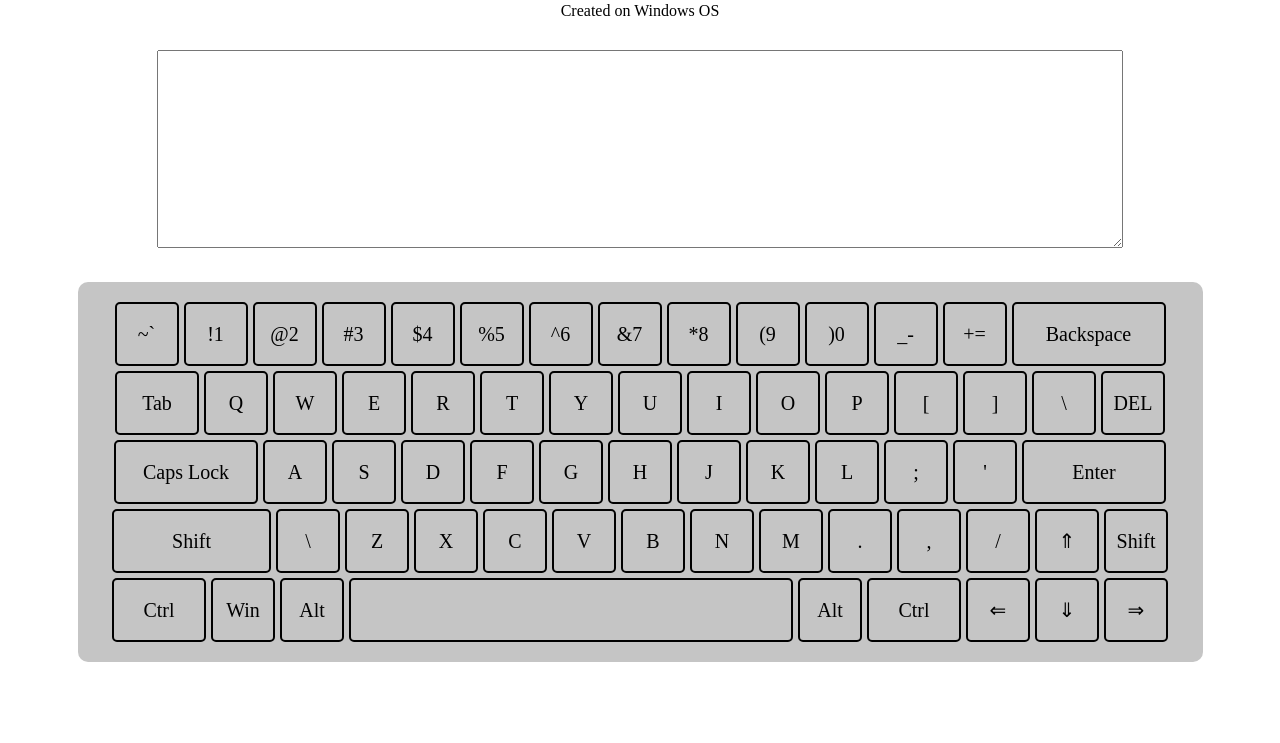
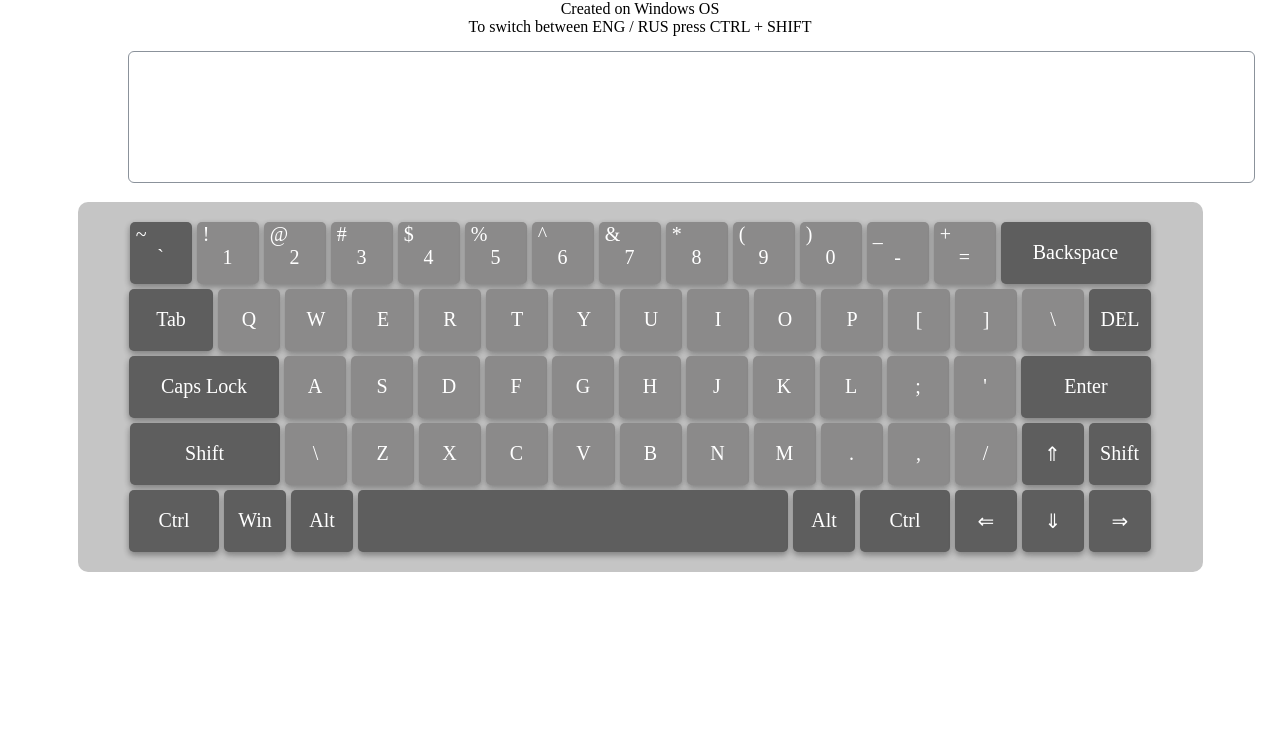
Before and after one commit to yuliaMasliak/virtual-keyboard, a website with bundled scripts: page index.html in a window 1280 px wide. Shown: the part 57-800 px from the top of the page. Built offline with nearby package versions, Linux system fonts and the light colour scheme.

Commit message:
feat: add switching lang

```diff
--- a/index.html
+++ b/index.html
@@ -11,4 +11,5 @@
   <script type="module" src="./src/index.js"></script>
   <script type="module" src="./src/pageElements.js"></script>
   <script type="module" src="./src/environments.js"></script>
+  <script type="module" src="./src/events.js"></script>
 </html>
--- a/package.json
+++ b/package.json
@@ -1,5 +1,6 @@
 {
   "devDependencies": {
+    "@babel/plugin-syntax-dynamic-import": "^7.8.3",
     "eslint": "^8.2.0",
     "eslint-config-airbnb": "^19.0.4",
     "eslint-config-prettier": "^8.8.0",
@@ -9,5 +10,8 @@
     "eslint-plugin-react": "^7.28.0",
     "eslint-plugin-react-hooks": "^4.3.0",
     "prettier": "^2.8.8"
+  },
+  "dependencies": {
+    "@babel/eslint-parser": "^7.5.4"
   }
 }
--- a/src/environments.js
+++ b/src/environments.js
@@ -65,4 +65,70 @@ export const KEYS_ENG = [
   '&#8659;',
   '&#8658;',
 ];
-export const KEYS_UKR = [['~`'], ['@2'], ['#3'], 'Й', 'Ц', 'У'];
+export const KEYS_RUS = [
+  ['~`'],
+  ['!1'],
+  ['@2'],
+  ['#3'],
+  ['$4'],
+  ['%5'],
+  ['^6'],
+  ['&7'],
+  ['*8'],
+  ['(9'],
+  [')0'],
+  ['_-'],
+  ['+='],
+  'Backspace',
+  'Tab',
+  'Й',
+  'Ц',
+  'У',
+  'К',
+  'Е',
+  'Н',
+  'Г',
+  'Ш',
+  'Щ',
+  'З',
+  'Х',
+  'Ъ',
+  '&#x5c;',
+  'DEL',
+  'Caps Lock',
+  'Ф',
+  'Ы',
+  'В',
+  'А',
+  'П',
+  'Р',
+  'О',
+  'Л',
+  'Д',
+  'Ж',
+  'Э',
+  'Enter',
+  'Shift',
+  '&#x5c;',
+  'Я',
+  'Ч',
+  'С',
+  'М',
+  'И',
+  'Т',
+  'Ь',
+  'Б',
+  'Ю',
+  '/',
+  '&#8657;',
+  'Shift',
+  'Ctrl',
+  'Win',
+  'Alt',
+  '',
+  'Alt',
+  'Ctrl',
+  '&#8656;',
+  '&#8659;',
+  '&#8658;',
+];
--- /dev/null
+++ b/src/events.js
@@ -0,0 +1,23 @@
+export function keyboardEvents() {
+  const ALL_KEYS = document.querySelectorAll('.keyboard__item');
+  const SCREEN = document.querySelector('textarea');
+
+  document.addEventListener('keydown', (event) => {
+    const KEY_NAME = event.key;
+    ALL_KEYS.forEach((el) => {
+      if (el.innerHTML.toLocaleLowerCase() === KEY_NAME) {
+        el.classList.add('active');
+        SCREEN.innerHTML += event.key;
+      }
+      if (el.innerHTML === 'Backspace' && event.key === 'Backspace') {
+        el.classList.add('active');
+        SCREEN.innerHTML = SCREEN.innerHTML.slice(0, SCREEN.innerHTML.length - 1);
+      }
+    });
+  });
+  document.addEventListener('keyup', () => {
+    ALL_KEYS.forEach((el) => {
+      el.classList.remove('active');
+    });
+  });
+}
--- a/src/index.js
+++ b/src/index.js
@@ -1,5 +1,6 @@
-import { ADD_APP_HEADING, ADD_KEYBOARD_ENG } from './pageElements.js';
+import { ADD_APP_HEADING, ADD_KEYBOARD } from './pageElements.js';
+import { keyboardEvents } from './events.js';
 
-const FRAGMENT = new DocumentFragment();
-FRAGMENT.append(ADD_APP_HEADING(), ADD_KEYBOARD_ENG());
-document.body.append(FRAGMENT);
+document.body.append(ADD_APP_HEADING());
+ADD_KEYBOARD();
+keyboardEvents();
--- a/src/pageElements.js
+++ b/src/pageElements.js
@@ -1,48 +1,104 @@
-import { KEYS_ENG } from './environments.js';
+import { KEYS_ENG, KEYS_RUS } from './environments.js';
 
 export const ADD_APP_HEADING = () => {
-  const TITLE = document.createElement('h3');
-  TITLE.innerHTML = 'Virtual Keyboard';
+  const TITLE = document.createElement('h1');
+  TITLE.innerHTML = 'RSS Virtual Keyboard';
   const SUB_TITLE = document.createElement('div');
-  SUB_TITLE.innerHTML = 'Created on Windows OS';
+  SUB_TITLE.innerHTML = 'Created on Windows OS <br> To switch between ENG / RUS press CTRL + SHIFT';
   const HEADER = document.createElement('header');
   const TEXTAREA_BLOCK = document.createElement('div');
   TEXTAREA_BLOCK.classList.add('textarea-block');
   const TEXTAREA = document.createElement('textarea');
   TEXTAREA_BLOCK.append(TEXTAREA);
-  HEADER.append(TITLE, SUB_TITLE, TEXTAREA_BLOCK);
+  const KEYBOARD_CONTAINER = document.createElement('div');
+  KEYBOARD_CONTAINER.classList.add('keyboard-container');
+  HEADER.append(TITLE, SUB_TITLE, TEXTAREA_BLOCK, KEYBOARD_CONTAINER);
   return HEADER;
 };
 
-export const ADD_KEYBOARD_ENG = () => {
+export function renderKeyboard(lang) {
+  const CONTAINER = document.querySelector('.keyboard-container');
+  CONTAINER.innerHTML = '';
   const KEYBOARD_BLOCK = document.createElement('div');
   KEYBOARD_BLOCK.classList.add('kyeboard__block');
-  KEYS_ENG.forEach((key) => {
+  lang.forEach((key, i) => {
     const KEY_ITEM = document.createElement('div');
     if (key === 'Backspace') {
       KEY_ITEM.classList.add('backspace');
+      KEY_ITEM.classList.add('dark');
     }
     if (key === 'Tab') {
       KEY_ITEM.classList.add('tab');
+      KEY_ITEM.classList.add('dark');
     }
     if (key === 'Caps Lock') {
       KEY_ITEM.classList.add('caps-lock');
+      KEY_ITEM.classList.add('dark');
     }
     if (key === 'Enter') {
       KEY_ITEM.classList.add('enter');
+      KEY_ITEM.classList.add('dark');
     }
     if (key === 'Shift') {
       KEY_ITEM.classList.add('shift');
+      KEY_ITEM.classList.add('dark');
     }
     if (key === 'Ctrl') {
       KEY_ITEM.classList.add('ctrl');
+      KEY_ITEM.classList.add('dark');
     }
     if (key === '') {
       KEY_ITEM.classList.add('spacebar');
+      KEY_ITEM.classList.add('dark');
+    }
+    if (
+      key === 'Win' ||
+      key === 'Alt' ||
+      key === 'DEL' ||
+      key === '&#8656;' ||
+      key === '&#8659;' ||
+      key === '&#8658;' ||
+      key === '&#8657;' ||
+      i === 0
+    ) {
+      KEY_ITEM.classList.add('dark');
     }
     KEY_ITEM.classList.add('keyboard__item');
     KEY_ITEM.innerHTML = key;
+    if (Array.isArray(key)) {
+      const ARR = key[0].split('');
+      const PARTS = document.createElement('div');
+      ARR.forEach((character) => {
+        const PART = document.createElement('div');
+        PART.classList.add('keyboard__item');
+        PART.classList.add('keyboard__item-reset');
+        PART.innerHTML = character;
+        PARTS.append(PART);
+      });
+      KEY_ITEM.classList.add('keyboard__item-flex');
+      KEY_ITEM.innerHTML = PARTS.innerHTML;
+    }
     KEYBOARD_BLOCK.append(KEY_ITEM);
   });
-  return KEYBOARD_BLOCK;
+  CONTAINER.append(KEYBOARD_BLOCK);
+}
+let language = 'ENG';
+
+export function switchLanguage() {
+  if (language === 'ENG') {
+    language = 'RUS';
+    renderKeyboard(KEYS_RUS);
+  } else {
+    renderKeyboard(KEYS_ENG);
+    language = 'ENG';
+  }
+  return language;
+}
+document.addEventListener('keydown', (event) => {
+  if (event.ctrlKey && event.shiftKey) {
+    switchLanguage();
+  }
+});
+export const ADD_KEYBOARD = () => {
+  renderKeyboard(KEYS_ENG);
 };
--- a/style.css
+++ b/style.css
@@ -2,18 +2,28 @@ header,
 .kyeboard__block {
   margin: 0px auto;
   text-align: center;
+}
+h1 {
+  margin-top: 10px;
+  margin-bottom: 10px;
 }
 
 .textarea-block {
   margin: 0px auto;
   width: 80vw;
   text-align: center;
-  margin-top: 30px;
-  margin-bottom: 30px;
+  margin-top: 15px;
+  margin-bottom: 15px;
 }
 textarea {
-  min-width: 75vw;
-  min-height: 15vw;
+  width: 1085px;
+  min-height: 7vw;
+  resize: none;
+  padding: 20px;
+  font-size: 26px;
+  border-radius: 6px;
+  border-color: rgb(139, 146, 155);
+  overflow-y: auto;
 }
 .kyeboard__block {
   width: 1085px;
@@ -31,37 +41,71 @@ textarea {
   display: flex;
   align-items: center;
   justify-content: center;
-  border: 2px solid black;
+  background-color: rgb(139, 138, 138);
   border-radius: 5px;
   font-size: 20px;
   text-align: center;
-  width: 60px;
-  height: 60px;
+  width: 62px;
+  height: 62px;
+  cursor: pointer;
+  box-shadow: rgba(0, 0, 0, 0.16) 0px 3px 6px, rgba(0, 0, 0, 0.23) 0px 3px 6px;
+  color: #ffffff;
 }
+
 .keyboard__item:hover {
-  border: 2px solid #eeeeee;
+  box-shadow: rgba(50, 50, 93, 0.25) 0px 30px 60px -12px inset,
+    rgba(0, 0, 0, 0.3) 0px 18px 36px -18px inset;
+  background-color: #5571ee;
+}
+
+.keyboard__item-flex {
+  display: flex;
+  flex-direction: column;
+}
+.keyboard__item-reset {
+  all: unset;
+}
+.keyboard__item-flex div:first-child {
+  position: relative;
+  width: 80%;
+  text-align: left;
+  top: -7px;
+}
+.keyboard__item-flex div:nth-child(2) {
+  position: relative;
+  width: 80%;
+  top: -7px;
+}
+
+.dark {
+  background-color: rgb(94, 94, 94);
 }
 .backspace {
   width: 150px;
 }
 .tab {
-  width: 80px;
+  width: 84px;
 }
 .caps-lock {
-  width: 140px;
+  width: 150px;
 }
 .kyeboard__block > .shift {
-  width: 155px;
+  width: 150px;
 }
 .kyeboard__block > .shift ~ .shift {
-  width: 60px;
+  width: 62px;
 }
 .enter {
-  width: 140px;
+  width: 130px;
 }
 .ctrl {
   width: 90px;
 }
 .spacebar {
-  width: 440px;
+  width: 430px;
 }
+.active {
+  box-shadow: rgba(50, 50, 93, 0.25) 0px 30px 60px -12px inset,
+    rgba(0, 0, 0, 0.3) 0px 18px 36px -18px inset;
+  background-color: #5571ee;
+}
```
Also changed, not shown: .babelrc (added), .eslintrc.json, 1 other file.
